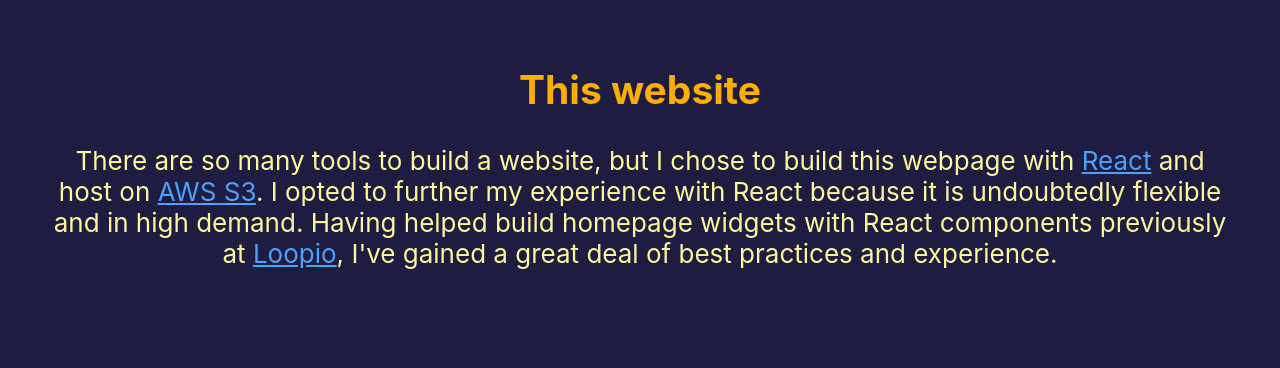
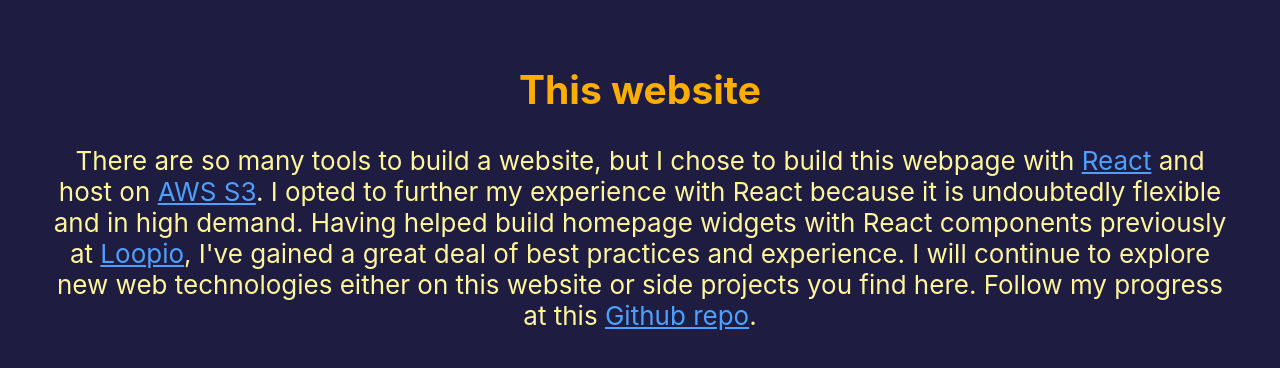
Before and after one commit to rainzhao2000/rainzhao.com, a React (Create React App) app in the folder resources/: page / in a window 1280 px wide. Shown: the part 899-1267 px from the top of the page. Built offline with nearby package versions, Linux system fonts and the light colour scheme.

Commit message:
updated description

```diff
--- a/resources/src/app/App.tsx
+++ b/resources/src/app/App.tsx
@@ -26,7 +26,16 @@
           <a href="https://loopio.com/" target="_blank">
             Loopio
           </a>
-          , I've gained a great deal of best practices and experience.
+          , I've gained a great deal of best practices and experience. I will
+          continue to explore new web technologies either on this website or
+          side projects you find here. Follow my progress at this{" "}
+          <a
+            href="https://github.com/rainzhao2000/rainzhao.com"
+            target="_blank"
+          >
+            Github repo
+          </a>
+          .
         </p>
       </Section>
     </div>
```
